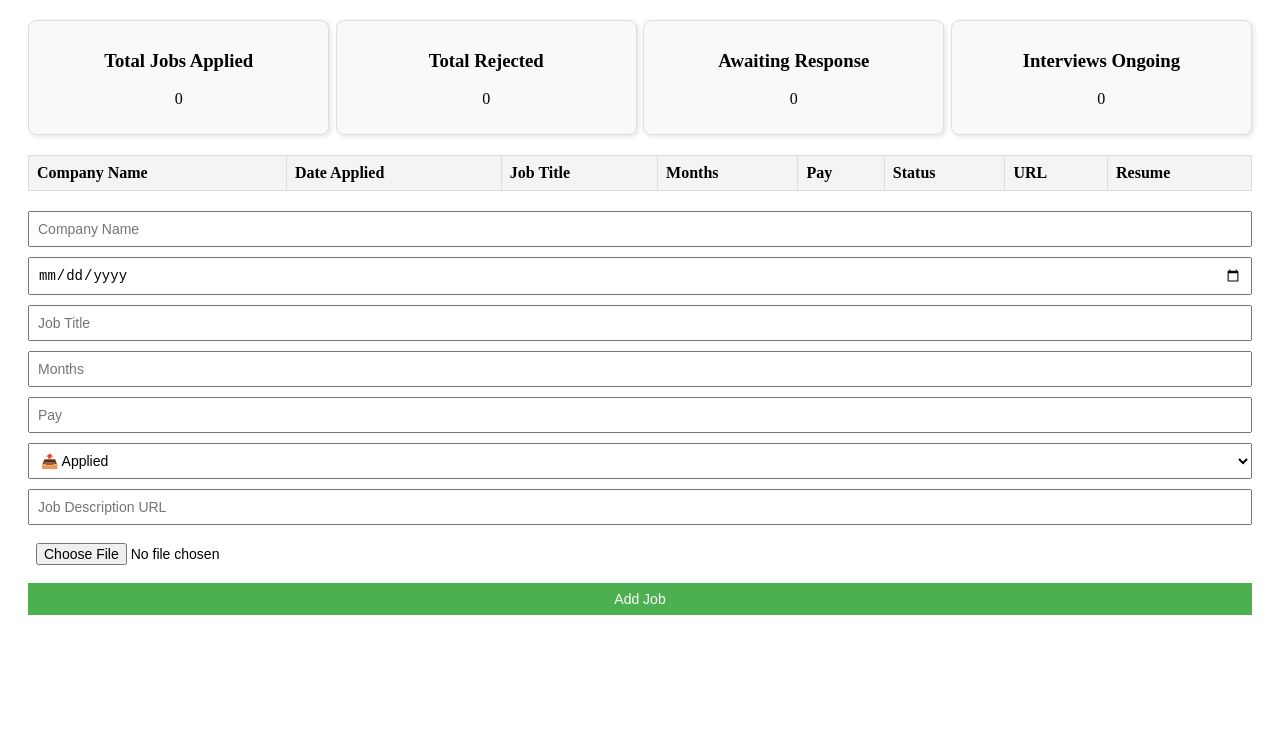
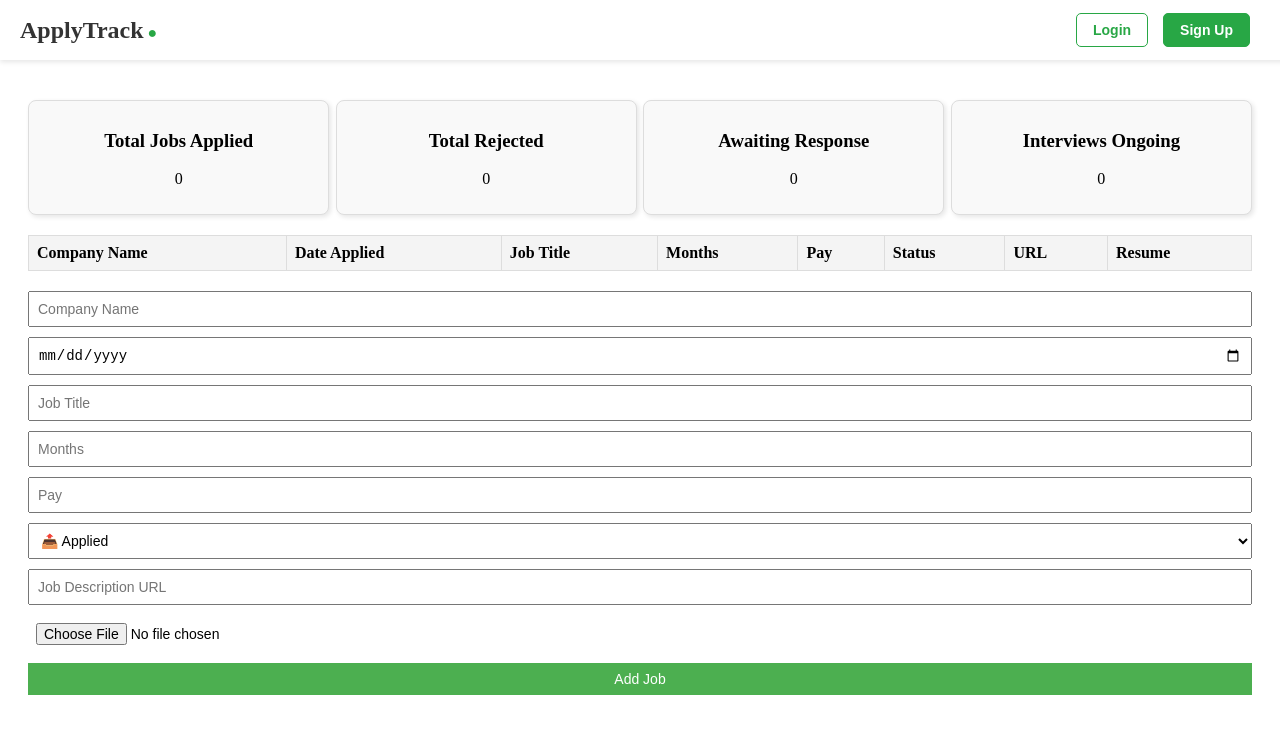
Before and after one commit to BhavyaLikhitha/Job-Tracker, a React (Vite) app in the folder app/: page / in a window 1280 px wide. Shown: the top 734 px of the page. Built offline with nearby package versions, Linux system fonts and the light colour scheme.

Commit message:
Added navbar

```diff
--- a/app/src/App.jsx
+++ b/app/src/App.jsx
@@ -1,12 +1,15 @@
 import './App.css'
 import JobTracker from './components/job'
+import Navbar from './components/navbar/nav'
 
 function App() {
 
 
   return (
     <>
+    <Navbar/>
      <JobTracker/>
+
     </>
   )
 }
--- a/app/src/components/job.css
+++ b/app/src/components/job.css
@@ -3,6 +3,7 @@
   }
 
   .stats {
+    margin-top: 100px !important;
     display: flex;
     justify-content: space-between;
     margin-bottom: 20px;
--- /dev/null
+++ b/app/src/components/navbar/nav.css
@@ -0,0 +1,69 @@
+/* Navbar styles */
+.navbar {
+    position: fixed;
+    top: 0;
+    left: 0;
+    width: 100%;
+    height: 60px;
+    display: flex;
+    justify-content: space-between;
+    align-items: center;
+    padding: 0 20px;
+    background-color: #fff;
+    box-shadow: 0px 2px 5px rgba(0, 0, 0, 0.1);
+    z-index: 1000;
+  }
+
+  /* Brand name */
+  .navbar-brand {
+    font-size: 24px;
+    font-weight: bold;
+    color: #333;
+  }
+
+  .brand-name .green-dot {
+    color: #28a745; /* Green color for the dot */
+    font-size: 16px;
+    margin-top: 10px !important;
+    margin-left: 4px;
+  }
+
+  /* Buttons container */
+  .navbar-buttons {
+    margin-right: 50px;
+    display: flex;
+    gap: 15px;
+  }
+
+  /* Buttons */
+  .navbar-buttons .login-btn,
+  .navbar-buttons .signup-btn {
+    padding: 8px 16px;
+    border: none;
+    border-radius: 5px;
+    cursor: pointer;
+    font-size: 14px;
+    font-weight: bold;
+  }
+
+  .navbar-buttons .login-btn {
+    background-color: transparent;
+    color: #28a745;
+    border: 1px solid #28a745;
+  }
+
+  .navbar-buttons .login-btn:hover {
+    background-color: #28a745;
+    color: #fff;
+  }
+
+  .navbar-buttons .signup-btn {
+    background-color: #28a745;
+    color: #fff;
+    border: 1px solid #28a745;
+  }
+
+  .navbar-buttons .signup-btn:hover {
+    background-color:#28a745;
+    border-color:#28a745;
+  }
--- /dev/null
+++ b/app/src/components/navbar/nav.jsx
@@ -0,0 +1,20 @@
+import React from "react";
+import "./nav.css";
+
+const Navbar = () => {
+  return (
+    <nav className="navbar">
+      <div className="navbar-brand">
+        <span className="brand-name">
+          ApplyTrack<span className="green-dot">●</span>
+        </span>
+      </div>
+      <div className="navbar-buttons">
+        <button className="login-btn">Login</button>
+        <button className="signup-btn">Sign Up</button>
+      </div>
+    </nav>
+  );
+};
+
+export default Navbar;
```
